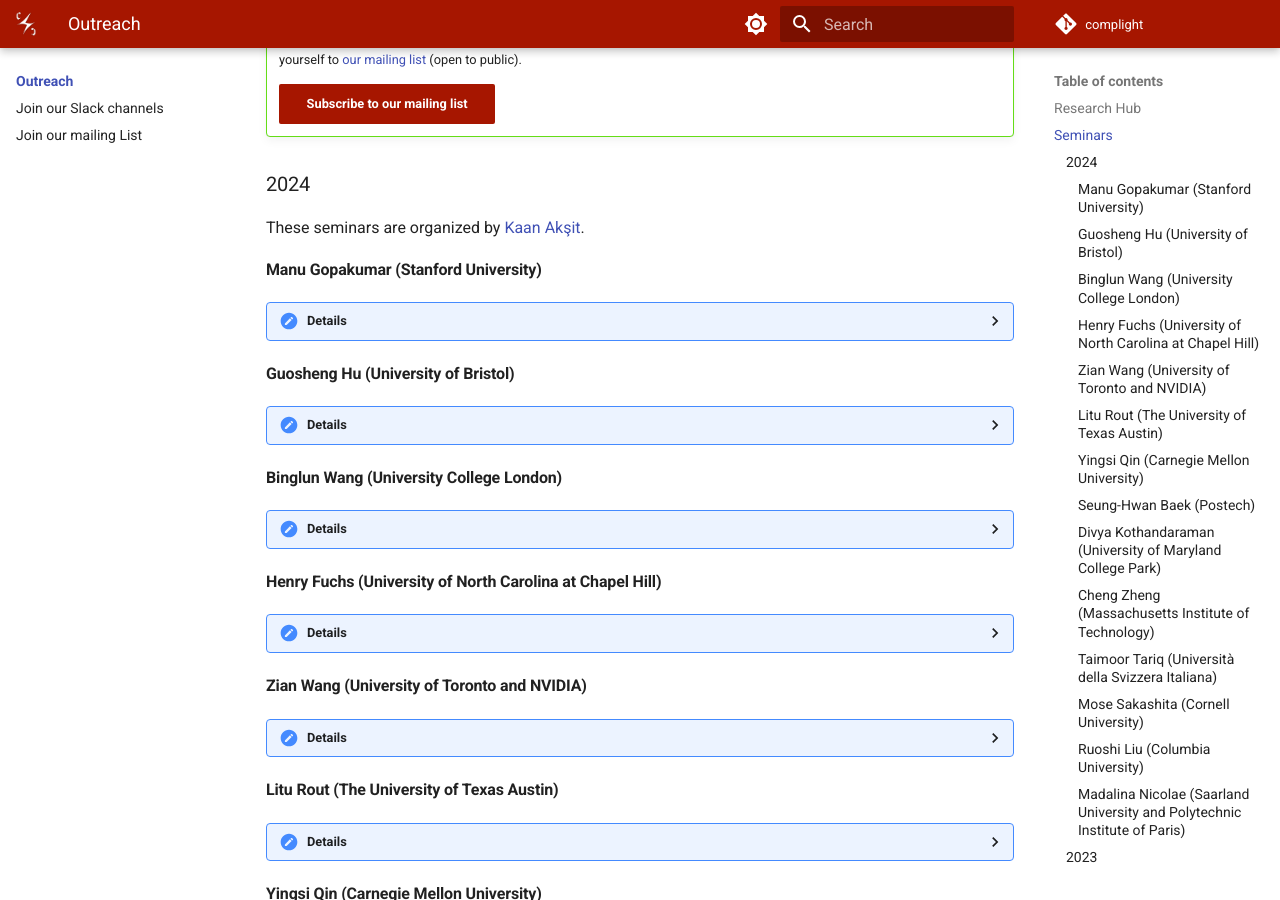
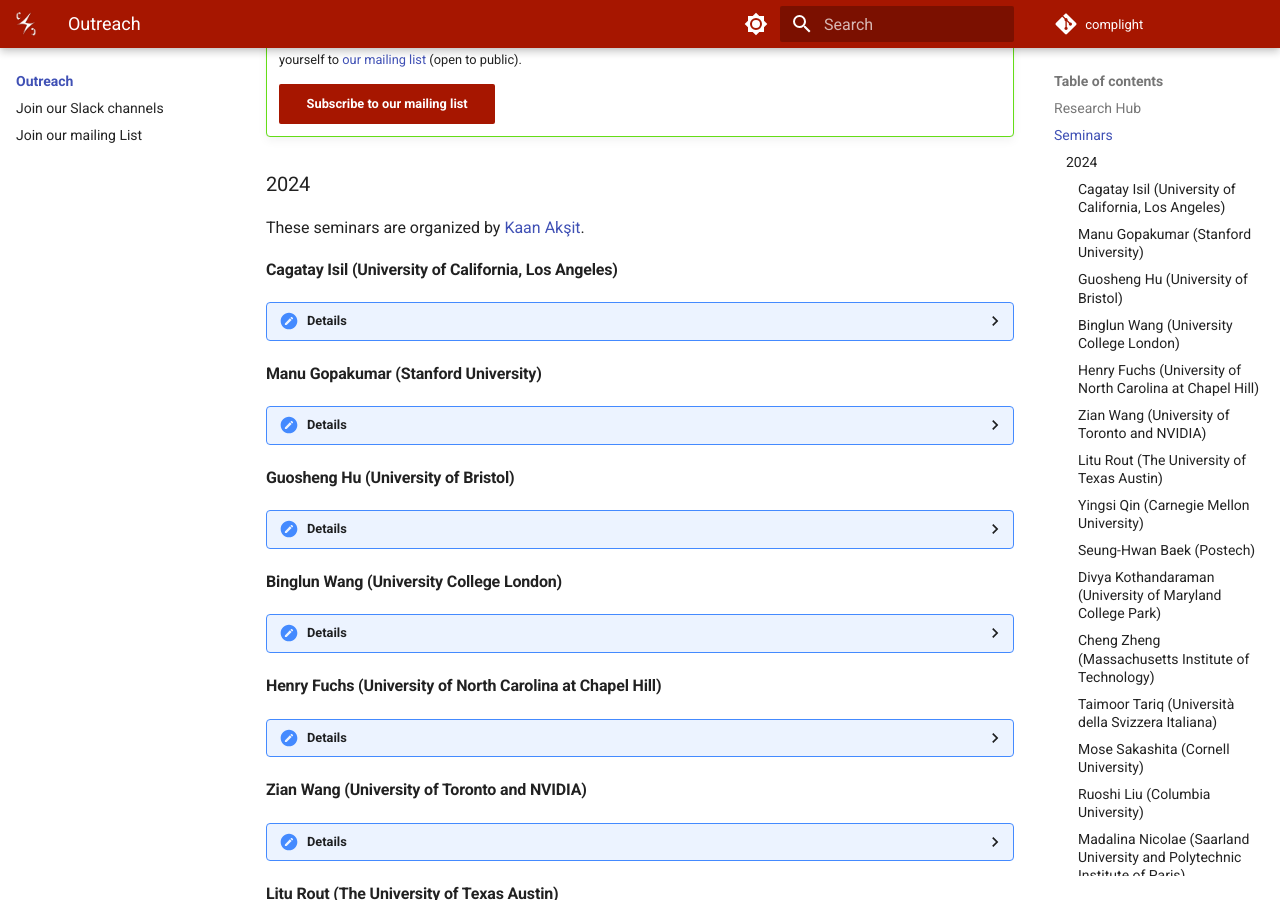
Before and after one commit to complight/complight.github.io, an MkDocs documentation site: the page built from docs/outreach/index.md, in a window 1280 px wide and 900 px high, scrolled down 1017 px. Built offline with MkDocs 1.6.1 and Material for MkDocs 9.7.7, drawn with Linux system fonts in a browser that asks for light colours.

Commit message:
Updating outreach page.

```diff
--- a/docs/outreach/index.md
+++ b/docs/outreach/index.md
@@ -34,6 +34,17 @@ Overall, seminars are a blend of internal and external presenters.
 
 ### 2024
 These seminars are organized by [Kaan Akşit](https://kaanaksit.com).
+
+#### Cagatay Isil (University of California, Los Angeles)
+??? Details
+    **Date:**
+    23rd October 2024
+
+    **Presenter:** [Cagatay Isil](https://cagatayisil.github.io/), Ph.D. Candidate, University of California, Los Angeles
+
+    **Title:** Diffractive processors enable all-optical image denoising and super-resolution image display
+
+    **Watch:** [Recording (Password protected)](https://liveuclac-my.sharepoint.com/:v:/g/personal/ucackak_ucl_ac_uk/EUeWeUmnP4NIi56jagz795gBmVNPdTjVVbNN25DSxfSc4Q?e=7LhQxt)
 
 
 #### Manu Gopakumar (Stanford University)
```
